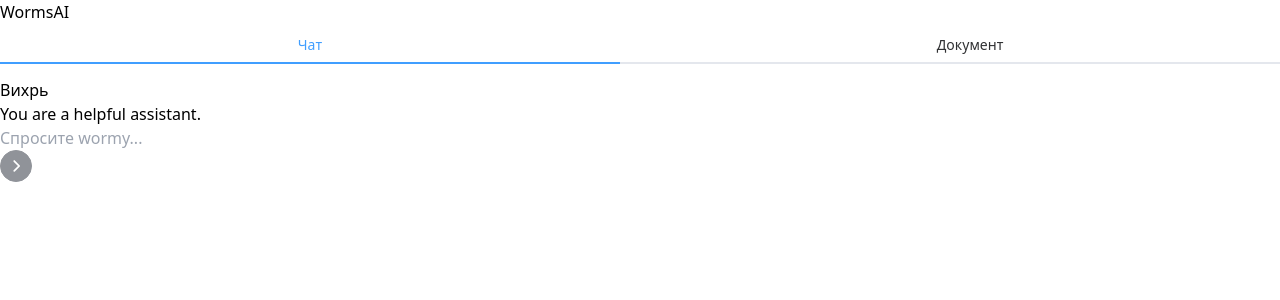
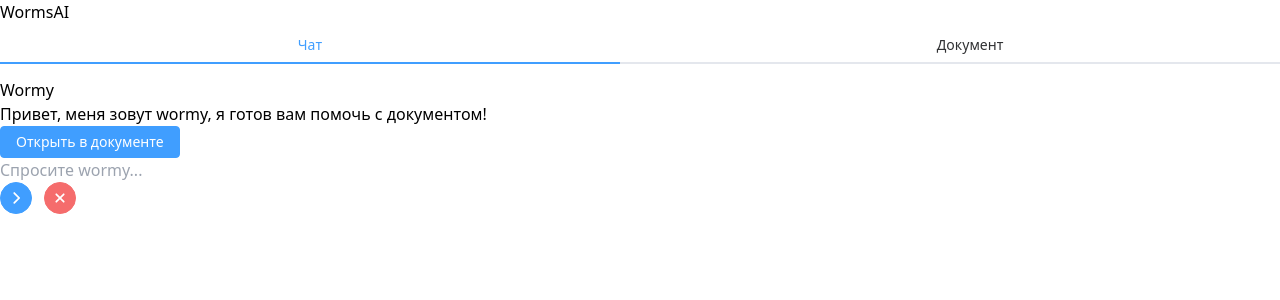
Before and after one commit to EDRO-Technologies/SurGU.AI_Worms.JS_11_25_31, a Vue app in the folder client-app/: page / in a window 1280 px wide. Shown: the top 300 px of the page. Built offline with nearby package versions, Linux system fonts and the light colour scheme.

Commit message:
[:sparkles:] настройка просмотра документа

```diff
--- a/client-app/package.json
+++ b/client-app/package.json
@@ -14,6 +14,8 @@
     "@vueuse/core": "^10.7.1",
     "axios": "^1.7.7",
     "element-plus": "^2.8.7",
+    "marked": "^14.1.3",
+    "pdfjs-dist": "^4.7.76",
     "openai": "^4.24.1",
     "vue": "^3.3.11"
   },
--- a/client-app/src/App.vue
+++ b/client-app/src/App.vue
@@ -3,11 +3,14 @@
     <div class="absolute left-10 top-1 font-bold">WormsAI</div>
     <el-tabs v-model="activeName" stretch>
       <el-tab-pane label="Чат" name="first">
-        <ChatsContainer class="flex-1 p-2 h-[80vh] overflow-scroll" />
+        <ChatsContainer
+          class="flex-1 p-2 h-[80vh] overflow-scroll"
+          @navigate-to-pdf="navigateToPdf"
+        />
         <ChatBox />
       </el-tab-pane>
       <el-tab-pane label="Документ" name="second">
-        <PdfView />
+        <PdfView :page="pdfPage" />
       </el-tab-pane>
     </el-tabs>
   </div>
@@ -20,4 +23,10 @@ import { ref } from "vue";
 import PdfView from "@/components/PdfView.vue";
 
 const activeName = ref("first");
+const pdfPage = ref(1);
+
+const navigateToPdf = (pageNum: number) => {
+  activeName.value = "second";
+  pdfPage.value = pageNum;
+};
 </script>
--- a/client-app/src/components/ChatBox.vue
+++ b/client-app/src/components/ChatBox.vue
@@ -7,9 +7,9 @@
         class="w-full outline-none"
         placeholder="Спросите wormy..."
       />
-      <div class="flex gap-2">
-        <el-button type="info" circle @click="sendChats" :icon="ArrowRightBold">
-        </el-button>
+      <div class="flex" v-loading="isLoading">
+        <el-button type="primary" circle @click="sendChats" :icon="ArrowRightBold" />
+        <el-button type="danger" circle @click="clearChat" :icon="CloseBold" />
       </div>
     </div>
   </div>
@@ -17,21 +17,37 @@
 
 <script setup lang="ts">
 import { ref } from "vue";
-import { ArrowRightBold } from "@element-plus/icons-vue";
+import { ArrowRightBold, CloseBold } from "@element-plus/icons-vue";
 import { sendAllMessages } from "@/service";
-import { CHATS } from "@/stores/chat";
+import { CHATS, clearHistory } from "@/stores/chat";
+import { ElMessage } from "element-plus";
 
 
 const message = ref("");
+const isLoading = ref(false);
 
 const sendChats = async () => {
+  if (!message.value.trim()) return;
+
   const userMessage = {
     role: "user",
     content: message.value,
   };
+
   CHATS.value.push(userMessage);
+  isLoading.value = true;
+  let chatMessage = await sendAllMessages(CHATS.value);
+  CHATS.value.push(chatMessage);
+  isLoading.value = false;
 
-  let chatGPTMessage = await sendAllMessages(CHATS.value);
-  CHATS.value.push(chatGPTMessage);
+  message.value = "";
+};
+
+const clearChat = () => {
+  clearHistory();
+  ElMessage({
+    message: "Память очищена",
+    type: "error",
+  });
 };
 </script>
--- a/client-app/src/components/ChatsContainer.vue
+++ b/client-app/src/components/ChatsContainer.vue
@@ -5,6 +5,7 @@
       :key="index"
       :content="chat.content"
       :role="chat.role"
+      @navigate-to-pdf="navigateToPdf"
     />
   </div>
 </template>
@@ -14,7 +15,15 @@ import { onMounted, ref } from "vue";
 import Message from "./Message.vue";
 import { CHATS } from "@/stores/chat";
 
+const emit = defineEmits<{
+  (e: "navigateToPdf", pageNum: number): void;
+}>();
+
 const chatsContainer = ref<HTMLElement | null>(null);
+
+const navigateToPdf = (pageNum: number) => {
+  emit("navigateToPdf", pageNum);
+};
 
 onMounted(() => {
   chatsContainer.value?.scrollTo(0, chatsContainer.value.scrollHeight);
--- a/client-app/src/components/Message.vue
+++ b/client-app/src/components/Message.vue
@@ -4,21 +4,33 @@
       class="flex flex-col gap-1 p-2 rounded-xl"
       :class="{ 'bg-gray-200': isUser }"
     >
-      <div v-if="!isUser" class="font-bold">Вихрь</div>
-      <div>{{ content }}</div>
+      <div v-if="!isUser" class="font-bold">Wormy</div>
+      <div v-html="markdownContent"></div>
+      <el-button type="primary" @click="navigateInPdf(30)">Открыть в документе</el-button>
     </div>
   </div>
 </template>
 
 <script setup lang="ts">
 import { computed } from "vue";
+import { marked } from "marked";
 
 const props = defineProps<{
   content: string;
   role: string;
 }>();
 
+const emit = defineEmits<{
+  (e: "navigateToPdf", pageNum: number): void;
+}>();
+
 const isUser = computed(() => {
   return props.role === "user";
 });
+
+const navigateInPdf = (pageNum: number) => {
+  emit("navigateToPdf", pageNum);
+};
+
+const markdownContent = computed(() => marked(props.content));
 </script>
--- a/client-app/src/components/PdfView.vue
+++ b/client-app/src/components/PdfView.vue
@@ -5,7 +5,25 @@
 </template>
 
 <script setup lang="ts">
-const pdfUrl = new URL('@/assets/source.pdf', import.meta.url).href;
+import { computed, ref, watch } from "vue";
+
+const props = defineProps<{
+  page: number;
+}>();
+
+const pageNum = ref(0);
+
+const pdfUrl = computed<string>(() => {
+  const baseUrl = new URL("@/assets/source.pdf", import.meta.url).href;
+  return `${baseUrl}#page=${pageNum.value}`;
+});
+
+watch(
+  () => props.page,
+  () => {
+    pageNum.value = props.page;
+  },
+);
 </script>
 
 <style scoped></style>
--- a/client-app/src/stores/chat.ts
+++ b/client-app/src/stores/chat.ts
@@ -2,5 +2,11 @@ import type { CHAT } from "@/types";
 import { useLocalStorage } from "@vueuse/core";
 
 export const CHATS = useLocalStorage<CHAT[]>("CHATS", [
-  { role: "assistant", content: "You are a helpful assistant." },
+  { role: "assistant", content: "Привет, меня зовут wormy, я готов вам помочь с документом!" },
 ]);
+
+export const clearHistory = () => {
+  CHATS.value = [
+    { role: "assistant", content: "Привет, меня зовут wormy, я готов вам помочь с документом!" }
+  ];
+};
```
Also changed, not shown: 1 other file (tests, documents, lock files or other folders).
